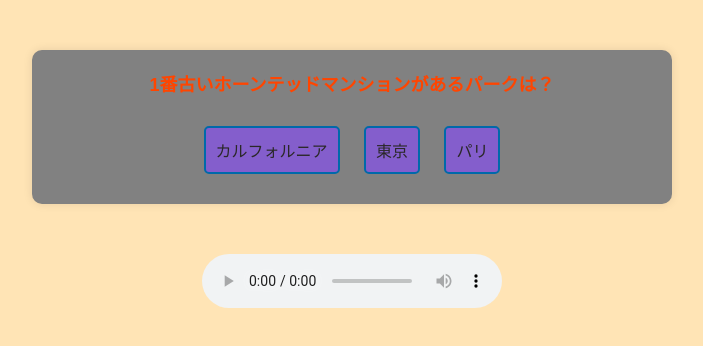
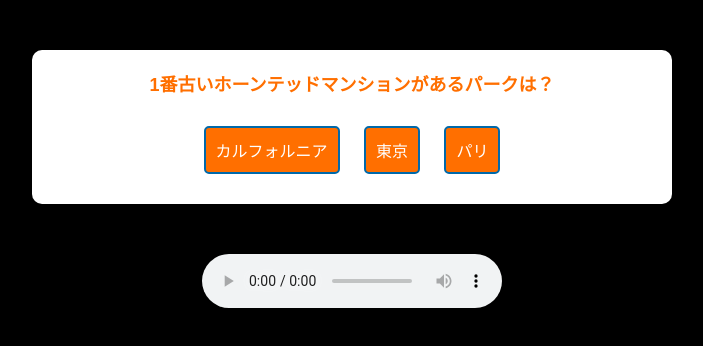
Before and after one commit to MIYA2021/quiz, a plain HTML site: page index.html in a window 1280 px wide. Shown: the whole page, without its empty margins (288-991 px from the left). Drawn offline with Linux system fonts and the light colour scheme.

Commit message:
Update disney-style.css

```diff
--- a/disney-style.css
+++ b/disney-style.css
@@ -1,54 +1,41 @@
 /* disney-style.css */
 
 body {
+    background-color: #000;
+    color: #fff;
     font-family: 'Arial', sans-serif;
-    background-color: #ffe4b5; /* ページの背景色 (ミスティックアルモンド) */
-    color: #333; /* ページの文字色 */
 }
 
 #quiz-container {
     max-width: 600px;
     margin: 50px auto;
+    background-color: #fff;
     padding: 20px;
-    background-color: #818181; /* クイズコンテナの背景色 (ホワイト) */
     border-radius: 10px;
-    box-shadow: 0 0 10px rgba(0, 0, 0, 0.1); /* ボックスシャドウ */
+    box-shadow: 0 0 10px rgba(0, 0, 0, 0.3);
 }
 
 #question {
     font-size: 18px;
     font-weight: bold;
     margin-bottom: 20px;
-    color: #ff4500; /* 質問の文字色 (オレンジレッド) */
+    color: #ff6f00; /* オレンジ色 */
 }
 
 .choice {
-    background-color: #845ecc; /* 選択肢の背景色 (ピンク) */
-    color: #2a2828; /* 選択肢の文字色 */
+    background-color: #ff6f00; /* オレンジ色 */
+    color: #fff;
     padding: 10px;
     margin-bottom: 10px;
     cursor: pointer;
     border-radius: 5px;
+    transition: background-color 0.3s ease-in-out;
 }
 
 .choice:hover {
-    background-color: #ff1493; /* ホバー時の背景色 (ディープピンク) */
+    background-color: #ff8f00; /* より明るいオレンジ色 */
 }
 
-/* ハロウィン風のスタイルを追加 */
-#quiz-container::before {
-    content: '';
-    display: block;
-    position: absolute;
-    top: 50%;
-    left: 50%;
-    width: 100%;
-    height: 100%;
-    transform: translate(-50%, -50%);
-    background-image: url('path/to/halloween-bg.jpg'); /* ハロウィン風の背景画像 */
-    background-size: cover;
-    z-index: -1;
-    opacity: 0.2;
+.choice:active {
+    background-color: #ff4f00; /* より濃いオレンジ色 */
 }
-
-/* その他の要素やスタイルを追加する場合はここに記述 */
```
